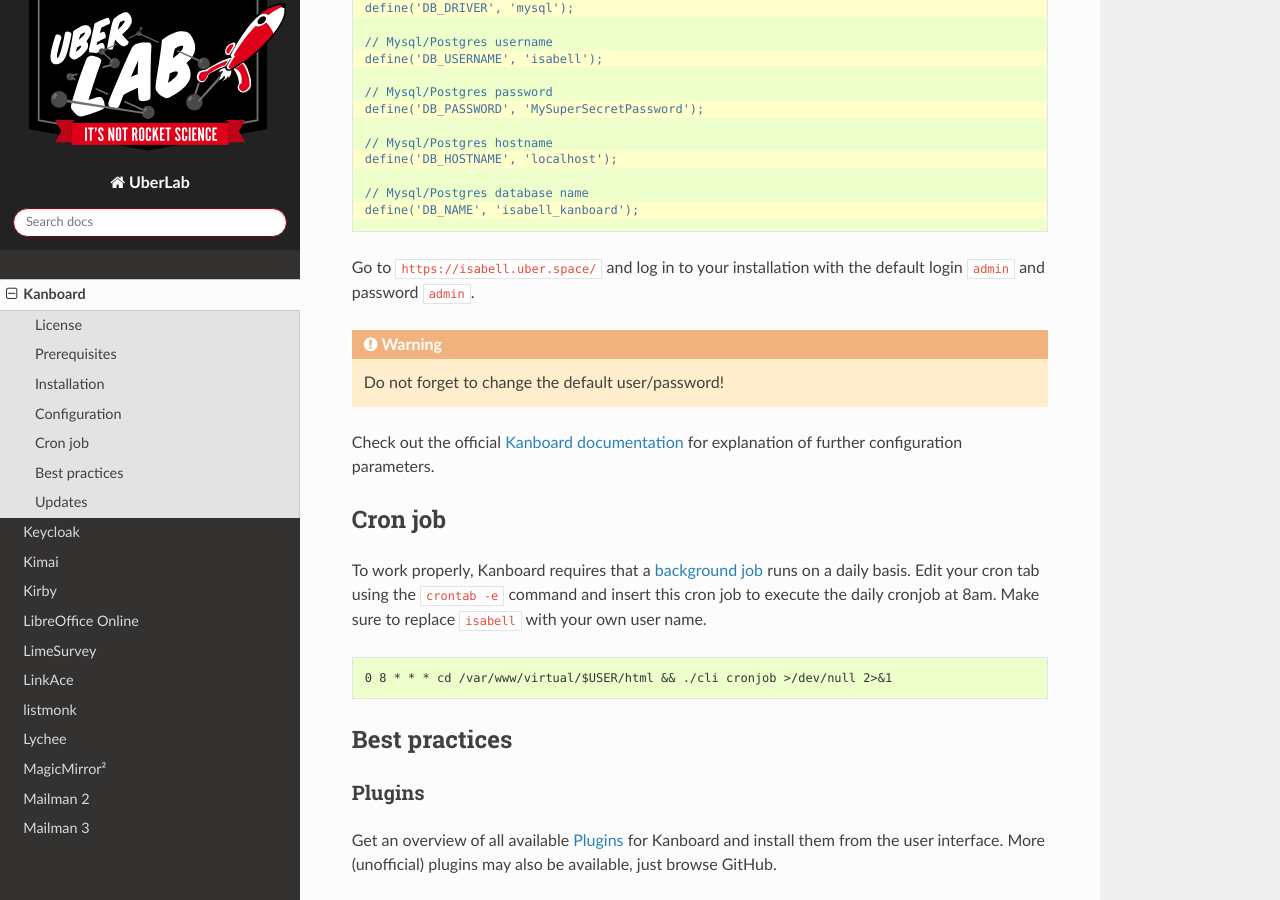
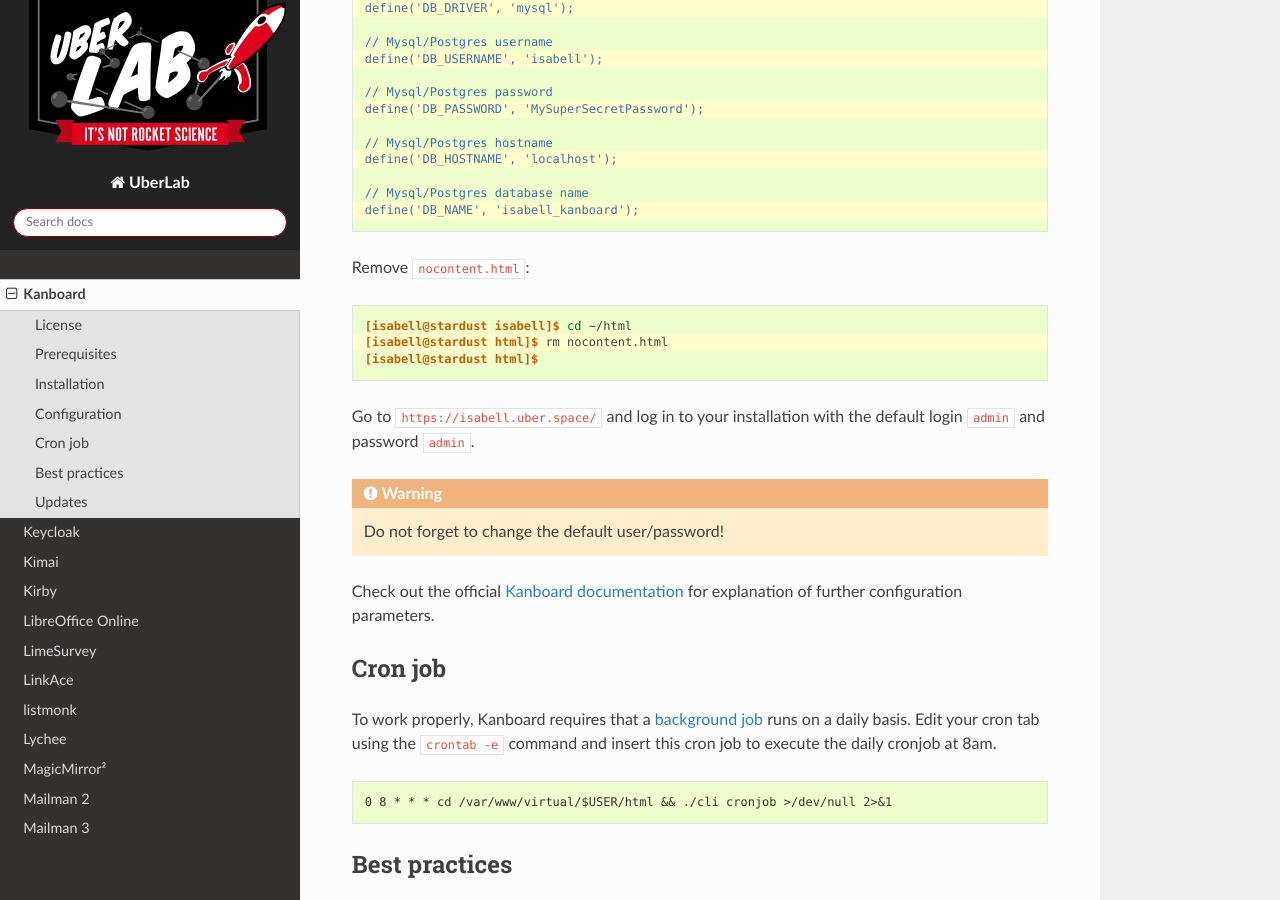
Before and after one commit to Uberspace/lab, a Sphinx documentation site: the page built from source/guide_kanboard.rst, in a window 1280 px wide and 900 px high, scrolled down 3099 px. Built offline with Sphinx 7.4.7 and the Read the Docs theme 2.0.0, drawn with Linux system fonts in a browser that asks for light colours; some of the changed text lies outside the part shown.

Commit message:
[kanboard] check guide for php 8.1
and minor other changes. closing #1385

```diff
--- a/source/guide_kanboard.rst
+++ b/source/guide_kanboard.rst
@@ -126,6 +126,16 @@
  // Mysql/Postgres database name
  define('DB_NAME', 'isabell_kanboard');
 
+
+Remove ``nocontent.html``:
+
+.. code-block:: console
+ :emphasize-lines: 2
+
+ [isabell@stardust isabell]$ cd ~/html
+ [isabell@stardust html]$ rm nocontent.html
+ [isabell@stardust html]$
+
 Go to ``https://isabell.uber.space/`` and log in to your installation with the default login ``admin`` and password ``admin``.
 
 .. warning:: Do not forget to change the default user/password!
@@ -135,7 +145,7 @@
 Cron job
 ========
 
-To work properly, Kanboard requires that a `background job`_ runs on a daily basis. Edit your cron tab using the ``crontab -e`` command and insert this cron job to execute the daily cronjob at 8am. Make sure to replace ``isabell`` with your own user name.
+To work properly, Kanboard requires that a `background job`_ runs on a daily basis. Edit your cron tab using the ``crontab -e`` command and insert this cron job to execute the daily cronjob at 8am.
 
 ::
 
```
Also changed, not shown: other parts of source/guide_kanboard.rst (+3 -3 lines).
